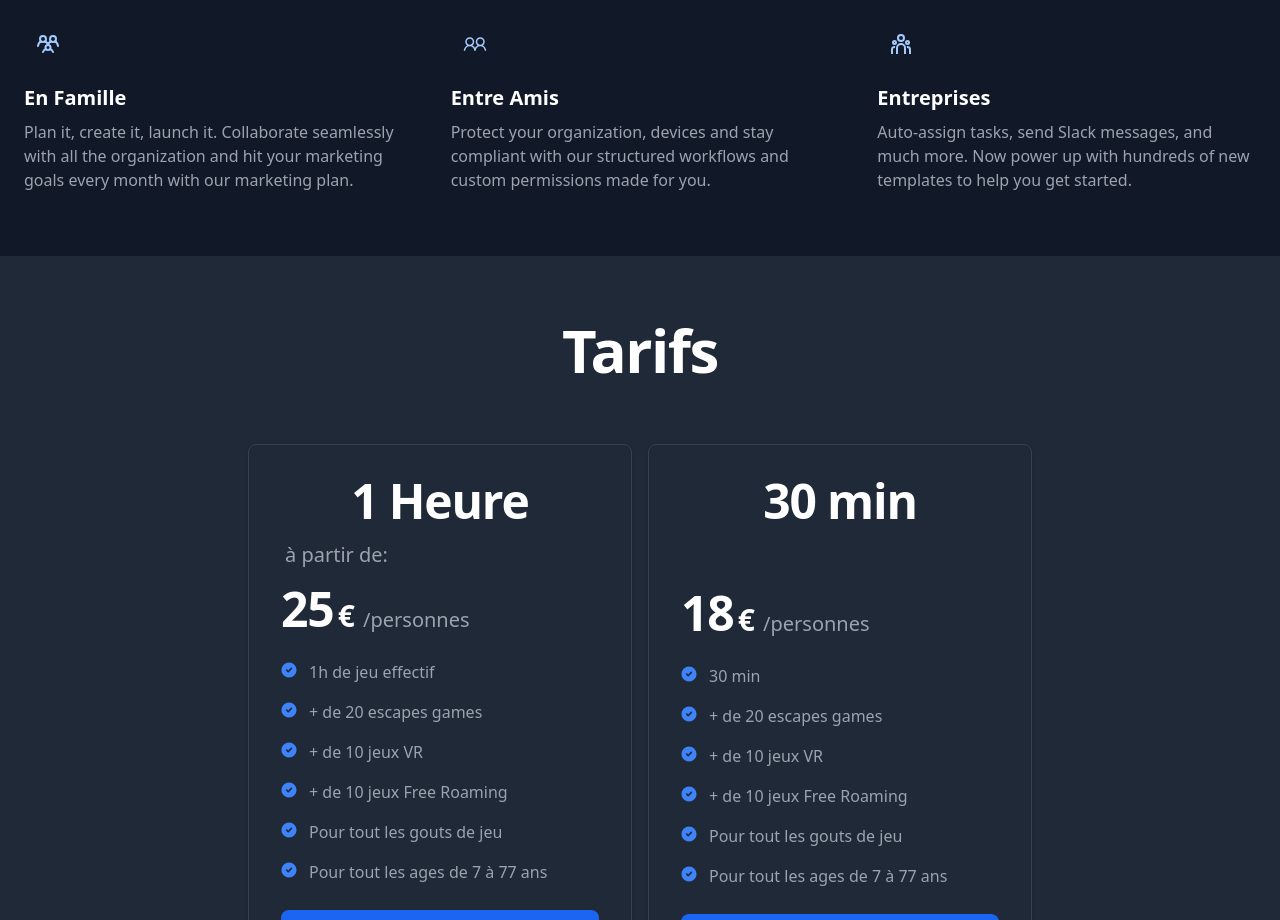
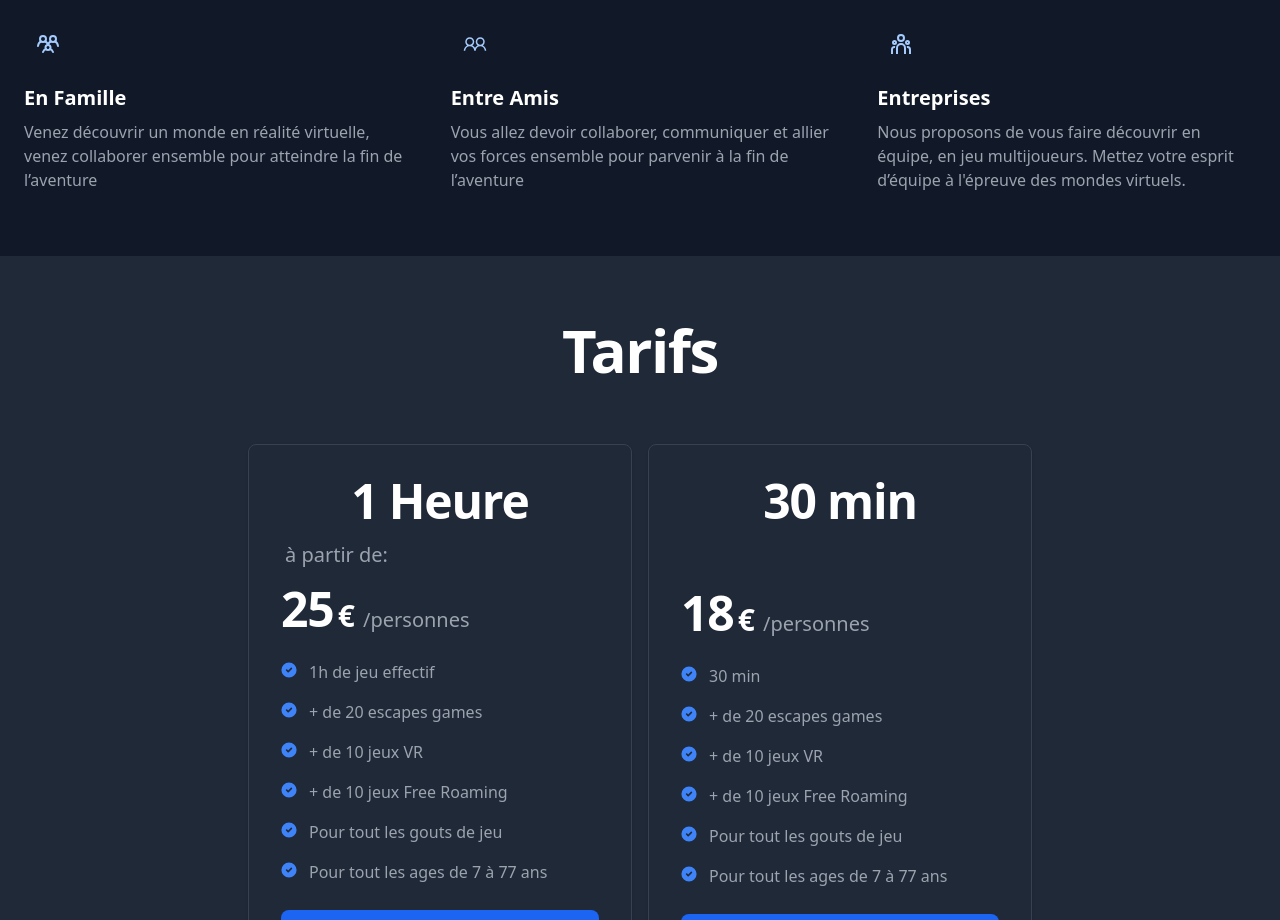
Before and after one commit to sandro-git/vrcafe-latest, an Astro site: page / in a window 1280 px wide. Shown: the part 1540-2460 px from the top of the page. Built offline with nearby package versions, Linux system fonts and the light colour scheme; Astro itself is replaced by a stand-in of ours.

Commit message:
texte de famille etc...

```diff
--- a/src/components/Features.astro
+++ b/src/components/Features.astro
@@ -30,9 +30,8 @@ import UserFriendsLineAwesome from "../icons/UserFriendsLineAwesome.astro";
         </div>
         <h3 class="mb-2 text-xl font-bold dark:text-white">En Famille</h3>
         <p class="text-gray-500 dark:text-gray-400">
-          Plan it, create it, launch it. Collaborate seamlessly with all the
-          organization and hit your marketing goals every month with our
-          marketing plan.
+          Venez découvrir un monde en réalité virtuelle, venez collaborer
+          ensemble pour atteindre la fin de l’aventure
         </p>
       </div>
       <div>
@@ -45,8 +44,8 @@ import UserFriendsLineAwesome from "../icons/UserFriendsLineAwesome.astro";
         </div>
         <h3 class="mb-2 text-xl font-bold dark:text-white">Entre Amis</h3>
         <p class="text-gray-500 dark:text-gray-400">
-          Protect your organization, devices and stay compliant with our
-          structured workflows and custom permissions made for you.
+          Vous allez devoir collaborer, communiquer et allier vos forces
+          ensemble pour parvenir à la fin de l’aventure
         </p>
       </div>
       <div>
@@ -59,8 +58,8 @@ import UserFriendsLineAwesome from "../icons/UserFriendsLineAwesome.astro";
         </div>
         <h3 class="mb-2 text-xl font-bold dark:text-white">Entreprises</h3>
         <p class="text-gray-500 dark:text-gray-400">
-          Auto-assign tasks, send Slack messages, and much more. Now power up
-          with hundreds of new templates to help you get started.
+          Nous proposons de vous faire découvrir en équipe, en jeu multijoueurs.
+          Mettez votre esprit d’équipe à l'épreuve des mondes virtuels.
         </p>
       </div>
     </div>
```
